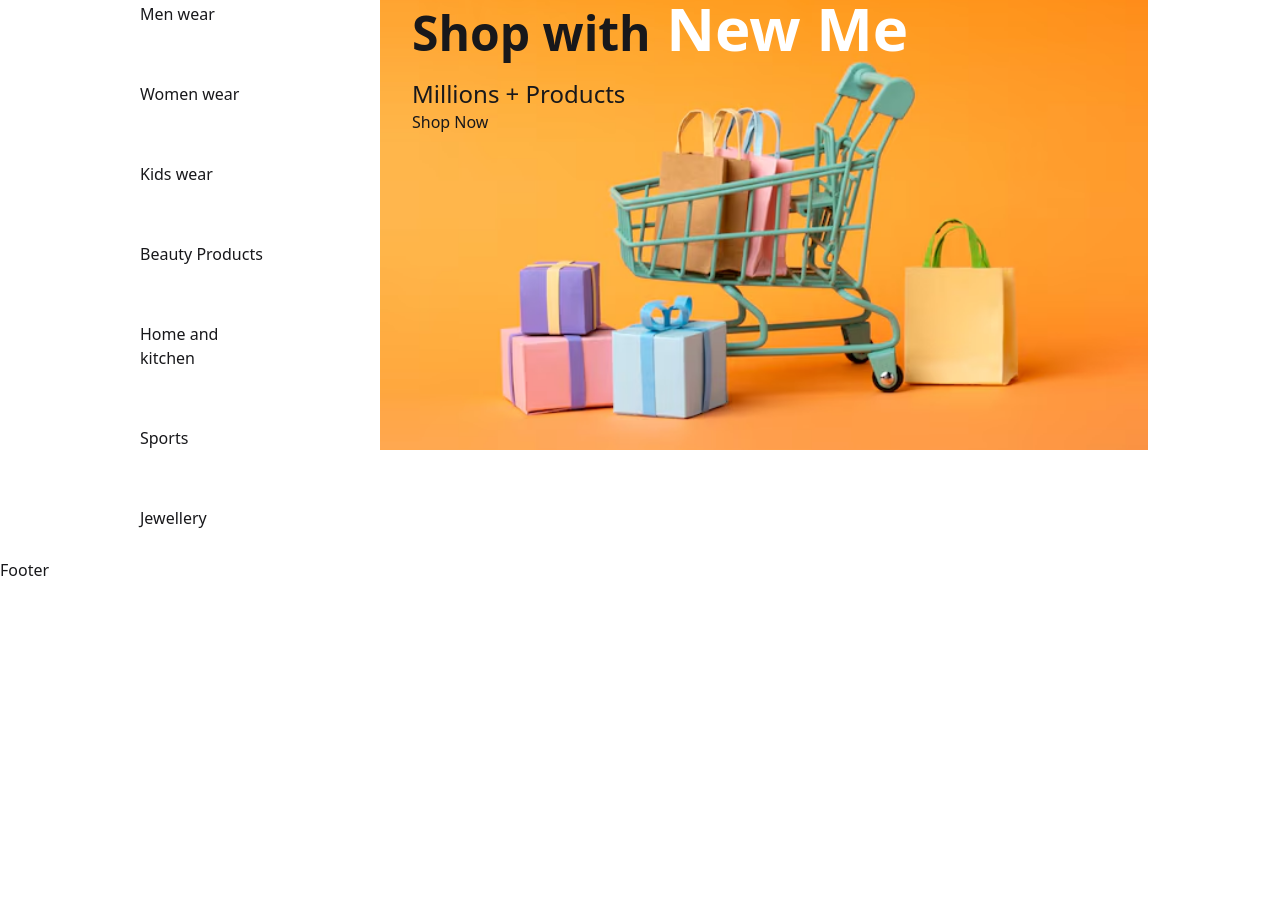
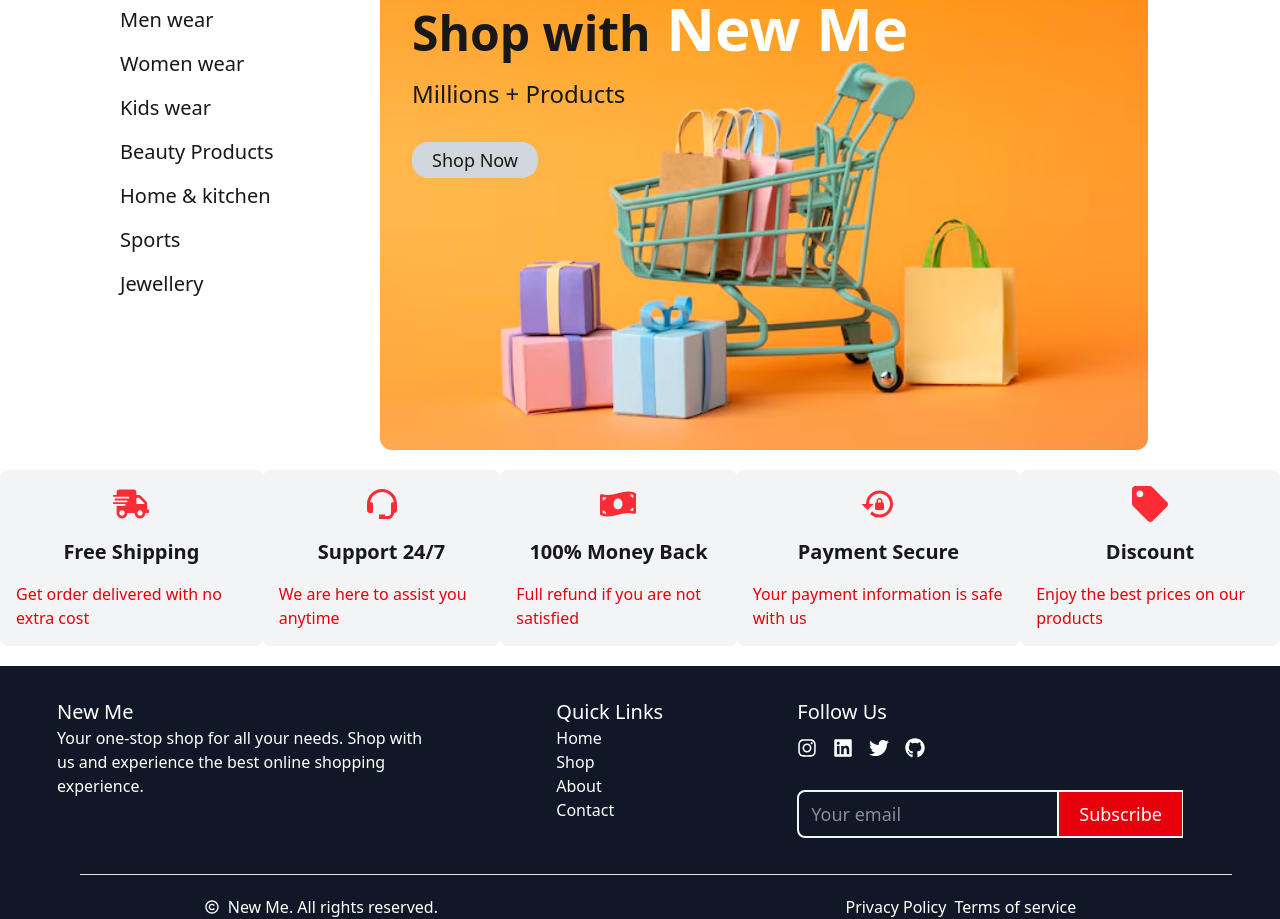
Before and after one commit to smritiPandey87/EShop, a React (Vite) app: page / in a window 1280 px wide. Shown: the part 260-1179 px from the top of the page. Before the commit the page ends 842 px from the top, so only its background shows below. Built offline with nearby package versions, Linux system fonts and the light colour scheme.

Commit message:
created Footer

```diff
--- a/src/assets/demoData.jsx
+++ b/src/assets/demoData.jsx
@@ -3,7 +3,7 @@
    "Women wear ",
    "Kids wear",
    "Beauty Products",
-   "Home and kitchen",
+   "Home & kitchen",
    "Sports",
    "Jewellery"
 ]
--- /dev/null
+++ b/src/assets/infoData.jsx
@@ -0,0 +1,33 @@
+import { FaShippingFast } from "react-icons/fa";
+import { BiSupport } from "react-icons/bi";
+import { FaMoneyBillWave } from "react-icons/fa";
+import { MdLockReset } from "react-icons/md";
+import { FaTag } from "react-icons/fa";
+
+export const infoData = [
+  {
+    icon: <FaShippingFast />,
+    title: "Free Shipping",
+    description: "Get order delivered with no extra cost"
+  },
+  {
+    icon: <BiSupport />,
+    title: "Support 24/7",
+    description: "We are here to assist you anytime"
+  },
+  {
+    icon: <FaMoneyBillWave />,
+    title: "100% Money Back",
+    description: "Full refund if you are not satisfied"
+  },
+  {
+    icon: <MdLockReset />,
+    title: "Payment Secure",
+    description: "Your payment information is safe with us"
+  },
+  {
+    icon: <FaTag />,
+    title: "Discount",
+    description: "Enjoy the best prices on our products"
+  }
+];
--- a/src/components/Footer.jsx
+++ b/src/components/Footer.jsx
@@ -1,7 +1,61 @@
-import React from 'react'
+import React from "react";
+import { FaInstagram } from "react-icons/fa6";
+import { FaLinkedin } from "react-icons/fa";
+import { FaTwitter } from "react-icons/fa";
+import { FaGithub } from "react-icons/fa";
+import { RiCopyrightLine } from "react-icons/ri";
+import { Link } from "react-router-dom";
 
 export default function Footer() {
   return (
-    <div>Footer</div>
-  )
+    <div className="bg-gray-900 text-white lg:mt-5  ">
+      <div className="flex justify-around gap-5 ">
+        <div  className="lg:mt-8 m-4">
+          <div className="lg:text-xl">New Me</div>
+          <p className="font-thin ">
+            Your one-stop shop for all your needs. Shop with <br/>
+            us and experience
+            the best online shopping
+            <br/>experience.{" "}
+          </p>
+        </div>
+        <div className="lg:mt-8 flex flex-col m-4">
+          <h2 className="lg:text-xl">Quick Links</h2>
+          <Link  className="font-thin"to={"/"}>Home</Link>
+          <Link  className="font-thin"to={"/shop"}>Shop</Link>
+          <Link  className="font-thin"to={"/about"}>About</Link>
+          <Link className="font-thin"to={"/contact"}>Contact</Link>
+        </div>
+        <div className="lg:mt-8 m-4">
+          <h2 className="lg:text-xl ">Follow Us</h2>
+          <div className="flex lg:gap-4 lg:text-xl font-thin lg:mt-3 gap-2 mt-1.5">
+            <FaInstagram />
+            <FaLinkedin />
+            <FaTwitter />
+            <FaGithub />
+          </div>
+          <div className="lg:mt-5 ">
+            <input className=" border border-gray-100 lg:px-3 lg:py-2 lg:text-lg border-l-2 border-y-2 outline-0 mt-3 w-[100px] rounded-lg lg:w-[300px]" type="text" placeholder="Your email" />
+            <button className="bg-red-600 text-white lg:px-5 lg:py-2 text-lg  relative right-10 border border-gray-100 border-l-2 border-y-2 hidden lg:inline ">Subscribe</button>
+          </div>
+        </div>
+      </div>
+      <div className="w-[90%] bg-gray-200 h-[1px] ml-20 mt-5">
+
+      </div>
+      {/* copy right div */}
+      <div className="flex justify-around  ">
+        <p className="flex  items-center mt-5 gap-2 ">
+          <span>
+            <RiCopyrightLine />
+          </span>
+          New Me. All rights reserved.
+        </p>
+        <div className="flex gap-2 mt-5">
+          <span>Privacy Policy</span>
+          <span>Terms of service </span>
+        </div>
+      </div>
+    </div>
+  );
 }
--- /dev/null
+++ b/src/components/Infocard.jsx
@@ -0,0 +1,13 @@
+import React from 'react'
+
+
+export default function Infocard({title,icon,des}) {
+  return (
+
+    <div className=' flex flex-col justify-center items-center bg-gray-100 rounded-lg '>
+        <div className='text-4xl mt-4 text-red-500' >{icon}</div>
+        <p className='font-bold mt-4 text-xl'>{title}</p>
+        <p className='flex-wrap m-4 font-thin text-red-600 '>{des}</p>
+    </div>
+  )
+}
--- a/src/pages/Home.jsx
+++ b/src/pages/Home.jsx
@@ -1,17 +1,22 @@
 import React from "react";
 import { categories } from "../assets/demoData.jsx";
 import Mainimage from "../assets/images/mainimage.jpg";
+import { infoData } from "../assets/infoData.jsx";
+import Infocard from "../components/Infocard.jsx";
 
 export default function Home() {
   return (
-    <div className="lg:flex  lg:w-screen lg:ml-7 lg:mt-12 ">
+    <div>
+      <div className="lg:flex  lg:w-screen lg:ml-7 lg:mt-12 ">
       <div className="lg:w-[20%] lg:ml-14 ">
         {/* categoires section  */}
-        <div className="lg:font-bold">CATEGORIES</div>
-        <ul className=" lg:ml-7 flex lg:flex-col">
+        <div className="lg:font-bold lg:text-2xl  font-bold mt-1">
+          CATEGORIES
+        </div>
+        <ul className=" lg:ml-7 flex lg:flex-col  lg:gap-0  w-screen lg:w-[350px]  flex-wrap gap-4 mt-3 mb-4 ml-3  ">
           {categories.map((v, idx) => (
             <li
-              className="lg:hover:bg-gray-400 lg:w-2/3 lg:p-2 lg:rounded-3xl active:bg-gray-400 m-5"
+              className="lg:hover:bg-gray-400  lg:p-2 lg:rounded-3xl   lg:w-2/3 text-[10px] lg:text-xl px-3 py-1 bg-gray-200 lg:bg-white rounded-md active:bg-red-600  active:text-white"
               key={idx}
             >
               {v}
@@ -20,24 +25,42 @@ export default function Home() {
         </ul>
       </div>
       {/*  main image section  */}
-      <div className=" lg:w-[60%] lg:ml-10 lg:relative">
-        <img className=" lg:w-5xl lg:h-[500px]" src={Mainimage} />
-        <div className=" lg:absolute  lg:top-12 lg:left-8">
-          <p className="lg:text-5xl lg:font-semibold">
+      <div className=" lg:w-[60%] lg:ml-10 relative ">
+        <img
+          className=" lg:w-5xl lg:h-[500px] w-[350px] ml-7 lg:m-0 rounded-xl"
+          src={Mainimage}
+        />
+        <div className=" absolute  lg:top-12 lg:left-8 top-1 left-9">
+          <p className="lg:text-5xl font-semibold mt-4 lg:mt-0">
             {" "}
             Shop with
-            <span className=" lg:text-6xl  lg:font-extrabold  lg:text-white">
+            <span className=" lg:text-6xl  lg:font-extrabold  lg:text-white text-xl">
               {" "}
               New Me
             </span>
           </p>
 
-          <p className=" lg:text-2xl  lg:mt-5">Millions + Products </p>
-          <button className=" lg:text-lg lg:mt-8  lg:px-5 lg:py-1  lg:bg-gray-300 lg:rounded-2xl lg:active:bg-red-400  lg:active:text-white lg:ease-in-out lg:duration-200">
+          <p className=" lg:text-2xl  lg:mt-5 text-xs mt-2">
+            Millions + Products{" "}
+          </p>
+          <button
+            className=" lg:text-lg lg:mt-8  lg:px-5 lg:py-1  bg-gray-300 rounded-2xl active:bg-red-400  active:text-white  text-xs px-3 py-1  mt-4
+          "
+          >
             Shop Now{" "}
           </button>
         </div>
       </div>
+
+    </div>
+     {/* info section */}
+     <div className="flex mt-5 lg:justify-around lg:flex-row flex-col">
+        {infoData.map((val, idx) => (
+          <Infocard title={val.title} icon={val.icon} des={val.description}
+          key={idx} />
+
+        ))}
+      </div>
     </div>
   );
 }
```
